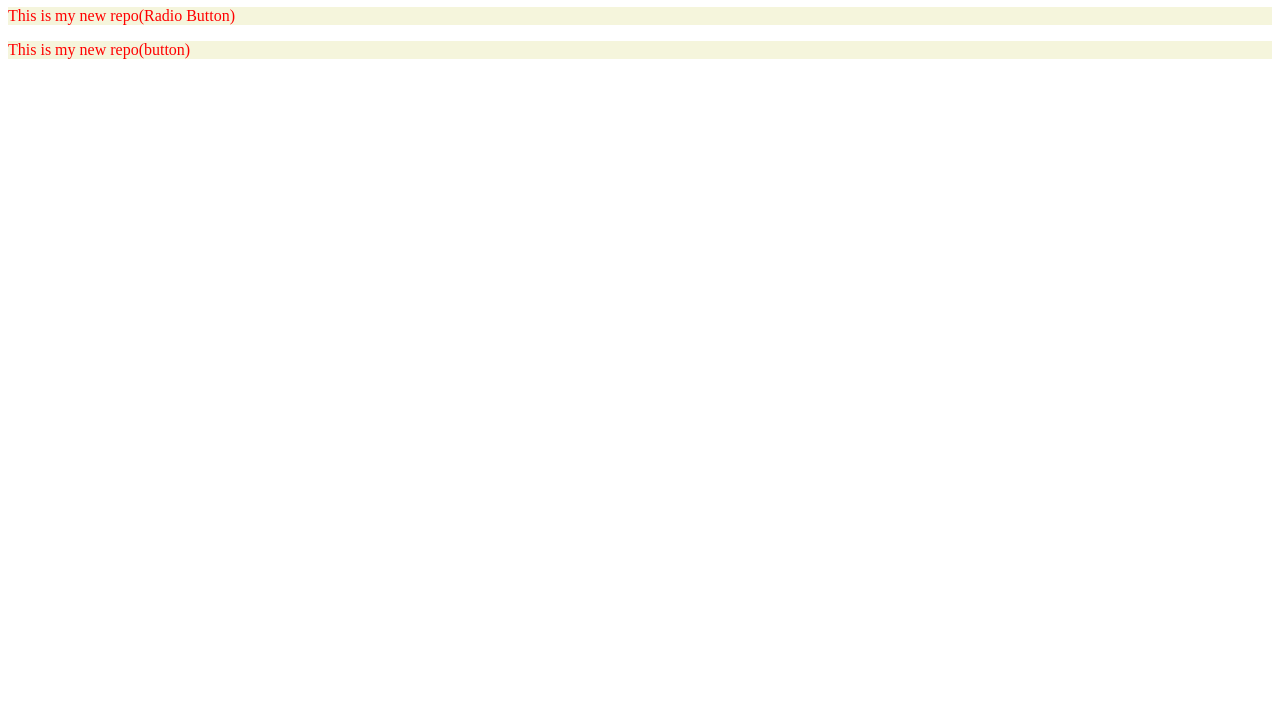
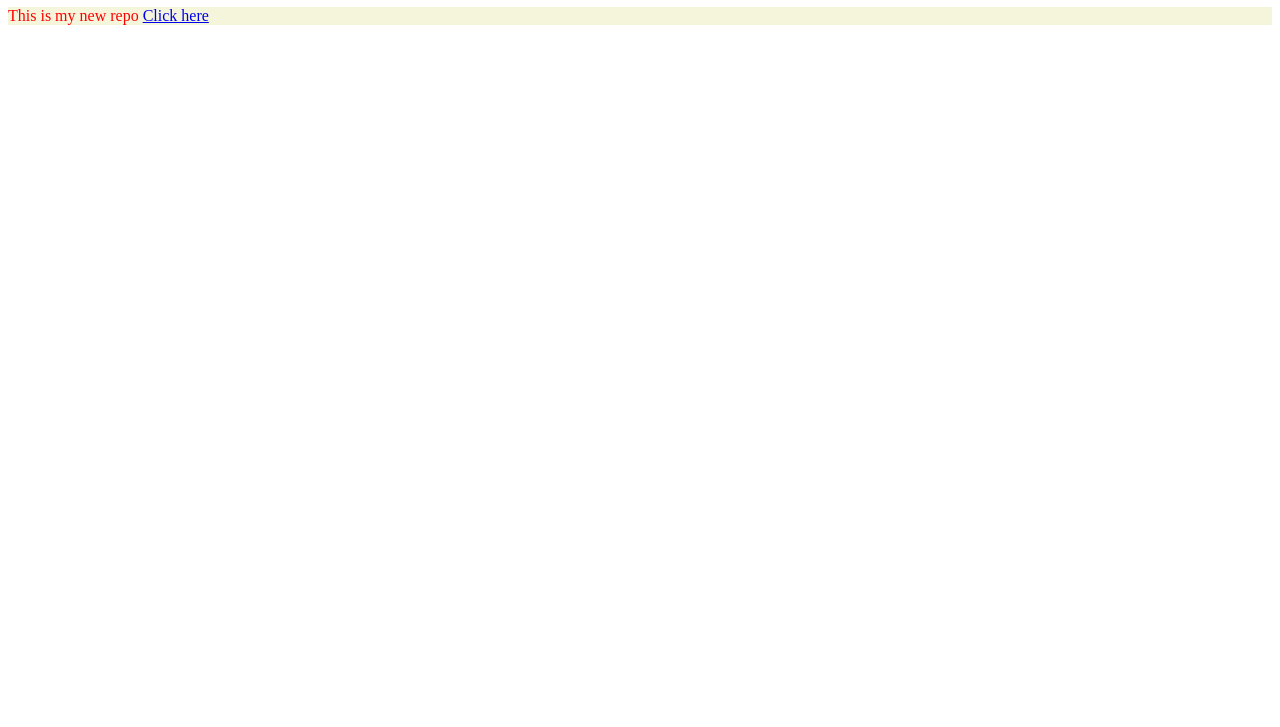
Before and after one commit to nsnitesh20/localrepo, a plain HTML site: page index.html in a window 1280 px wide. Shown: the part 73-800 px from the top of the page. Drawn offline with Linux system fonts and the light colour scheme.

Commit message:
Add link

```diff
--- a/index.html
+++ b/index.html
@@ -8,8 +8,8 @@
 </head>
 <body>
     <h1>Git & Github</h1>
-  <p>This is my new repo(Radio Button)</p>
-   <p>This is my new repo(button)</p>
+  <p>This is my new repo <a href="https://github.com/nsnitesh20/localrepo/tree/main">Click here</a></p>
+
 
 </body>
 </html>
```
